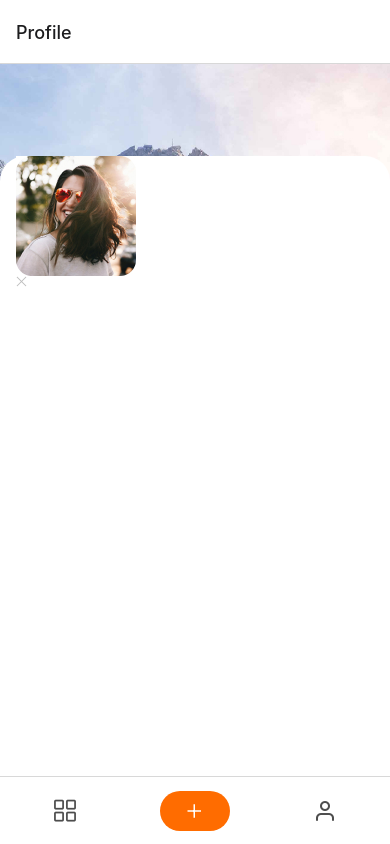
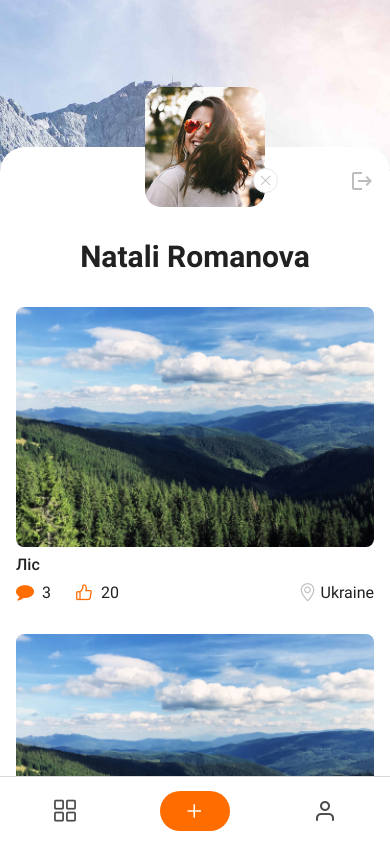
Before and after one commit to YevheniiaVier/reactNatProject, a React Native app: screen / in a window 390 px wide. Built offline with nearby package versions, Linux system fonts and the light colour scheme.

Commit message:
adds profile page

```diff
--- a/Screens/main/ProfileScreen.js
+++ b/Screens/main/ProfileScreen.js
@@ -1,14 +1,64 @@
+import { useState } from "react";
+
 import {
   Text,
   View,
   TouchableOpacity,
   ImageBackground,
   Image,
+  FlatList,
 } from "react-native";
+import { MaterialIcons } from "@expo/vector-icons";
+import { FontAwesome } from "@expo/vector-icons";
+import { AntDesign } from "@expo/vector-icons";
 
 import { styles } from "./styles/profileStyles.js";
+import initialPosts from "./initialPostsProfile.json";
+import { SimpleLineIcons } from "@expo/vector-icons";
 
 export const ProfileScreen = () => {
+  const [posts, setPosts] = useState([...initialPosts]);
+
+  const renderItem = ({ item }) => {
+    return (
+      <View
+        style={styles.postBox}
+        // onPress={onPress}
+      >
+        <Image
+          source={require("../../assets/images/posts/post-img1.jpg")}
+          style={styles.postImg}
+        />
+        <Text style={styles.postImgText}>{item.description}</Text>
+        <View style={styles.description}>
+          <View style={styles.commentsWrapper}>
+            <TouchableOpacity
+              activeOpacity={0.7}
+              style={styles.commentsBox}
+              // onPress={...logic}
+            >
+              <FontAwesome name="comment" size={18} color="#FF6C00" />
+              <Text style={styles.commentCount}>3</Text>
+            </TouchableOpacity>
+            <TouchableOpacity activeOpacity={0.7} style={styles.commentsBox}>
+              <AntDesign name="like2" size={18} color="#FF6C00" />
+              <Text style={styles.commentCount}>20</Text>
+            </TouchableOpacity>
+          </View>
+
+          <TouchableOpacity
+            activeOpacity={0.7}
+            // onPress={...logic}
+            style={styles.locationBox}
+          >
+            <SimpleLineIcons name="location-pin" size={18} color="#BDBDBD" />
+            <Text style={styles.location}>{item.location}</Text>
+          </TouchableOpacity>
+        </View>
+      </View>
+    );
+  };
+
   return (
     <View style={styles.container}>
       <ImageBackground
@@ -16,6 +66,15 @@ export const ProfileScreen = () => {
         source={require("../../assets/images/bcgimg.jpg")}
       >
         <View style={styles.content}>
+          <TouchableOpacity
+            activeOpacity={0.7}
+            onPress={() => {
+              // Handle logout action here
+            }}
+            style={styles.logoutBtn}
+          >
+            <MaterialIcons name="logout" size={24} color="#BDBDBD" />
+          </TouchableOpacity>
           <View style={styles.imgBox}>
             <Image
               source={require("../../assets/images/userImg.jpg")}
@@ -32,6 +91,12 @@ export const ProfileScreen = () => {
               />
             </TouchableOpacity>
           </View>
+          <Text style={styles.profileName}>Natali Romanova</Text>
+          <FlatList
+            data={posts}
+            keyExtractor={(item) => item.id}
+            renderItem={renderItem}
+          />
         </View>
       </ImageBackground>
     </View>
--- /dev/null
+++ b/Screens/main/initialPostsProfile.json
@@ -0,0 +1,20 @@
+[
+  {
+    "id": "1",
+    "photo": "../../assets/images/posts/post-img1.jpg",
+    "description": "Ліс",
+    "location": "Ukraine"
+  },
+  {
+    "id": "2",
+    "photo": "../../assets/images/posts/post-img2.jpg",
+    "description": "Захід сонця на Чорному морі",
+    "location": "Ukraine"
+  },
+  {
+    "id": "3",
+    "photo": "../../assets/images/posts/post-img3.jpg",
+    "description": "Старий будиночок у Венеції",
+    "location": "Italy"
+  }
+]
--- a/Screens/main/styles/profileStyles.js
+++ b/Screens/main/styles/profileStyles.js
@@ -10,7 +10,7 @@ export const styles = StyleSheet.create({
   },
   bcg: {
     flex: 1,
-    paddingTop: 92,
+    paddingTop: 147,
 
     justifyContent: "flex-end",
     width: Dimensions.get("window").width,
@@ -101,36 +101,100 @@ export const styles = StyleSheet.create({
     // color: "#1B4371",
   },
   imgBox: {
-    // position: "absolute",
-    // top: -120 / 2,
-    // left: "50%",
-    // transform: [{ translateX: -50 }],
-    // width: 120,
-    // height: 120,
-    // borderRadius: 16,
-    // backgroundColor: "#F6F6F6",
+    position: "absolute",
+    top: -120 / 2,
+    left: "50%",
+    transform: [{ translateX: -50 }],
+    width: 120,
+    height: 120,
+    borderRadius: 16,
+    backgroundColor: "#F6F6F6",
   },
   userImage: {
-    // width: "100%",
-    // flex: 1,
-    // resizeMode: "cover",
-    // borderRadius: 16,
+    width: "100%",
+    flex: 1,
+    resizeMode: "cover",
+    borderRadius: 16,
   },
   addUserImgBtn: {
-    // position: "absolute",
-    // backgroundColor: "#FFFFFF",
-    // bottom: 14,
-    // right: -12.5,
-    // width: 25,
-    // height: 25,
-    // borderWidth: 1,
-    // borderRadius: 50,
-    // borderColor: "#FF6C00",
-    // justifyContent: "center",
-    // alignItems: "center",
+    position: "absolute",
+    backgroundColor: "#FFFFFF",
+    bottom: 14,
+    right: -12.5,
+    width: 25,
+    height: 25,
+    borderWidth: 1,
+    borderRadius: 50,
+    borderColor: "#FF6C00",
+    justifyContent: "center",
+    alignItems: "center",
   },
   addUserBtnImg: {
     // width: 13,
     // height: 13,
   },
+  logoutBtn: {
+    position: "absolute",
+    top: 22,
+    right: 16,
+  },
+  profileName: {
+    fontFamily: "Roboto-Bold",
+    fontSize: 30,
+    lineHeight: 35,
+    color: "#212121",
+    marginTop: 92,
+    textAlign: "center",
+    marginBottom: 33,
+  },
+  postBox: {
+    // alignItems: "center",
+    // justifyContent: "center",
+    marginBottom: 32,
+  },
+  postImg: {
+    // borderWidth: 1,
+    height: 240,
+    width: "100%",
+    borderRadius: 8,
+    marginBottom: 8,
+  },
+  postImgText: {
+    fontFamily: "Roboto-Medium",
+    fontSize: 16,
+    color: "#212121",
+    marginBottom: 8,
+  },
+  commentCount: {
+    marginLeft: 8,
+    color: "#212121",
+    fontFamily: "Roboto-Regular",
+    fontSize: 16,
+    lineHeight: 19,
+  },
+  commentsBox: {
+    flexDirection: "row",
+    alignItems: "center",
+    // flex: 1,
+    marginRight: 24,
+  },
+  commentsWrapper: {
+    flexDirection: "row",
+    alignItems: "center",
+    // justifyContent: "center",
+  },
+  location: {
+    color: "#212121",
+    fontFamily: "Roboto-Regular",
+    fontSize: 16,
+    marginLeft: 4,
+  },
+  locationBox: {
+    flexDirection: "row",
+    alignItems: "center",
+  },
+  description: {
+    flexDirection: "row",
+    justifyContent: "space-between",
+  },
 });
--- a/router.js
+++ b/router.js
@@ -140,12 +140,8 @@ export const userRoute = (isAuth) => {
       {/* <Tab.Screen name="Comments" component={CommentsScreen} /> */}
       <Tab.Screen
         options={{
-          // title: "Публікації",
-          // headerTintColor: "#212121",
-          // headerTitleStyle: {
-          //   fontFamily: "Roboto-Bold",
-          //   fontSize: 17,
-          // },
+          headerShown: false,
+
           tabBarIcon: ({ focused, size, color }) => (
             <Feather name="user" size={24} color="rgba(33, 33, 33, 0.8)" />
           ),
```
